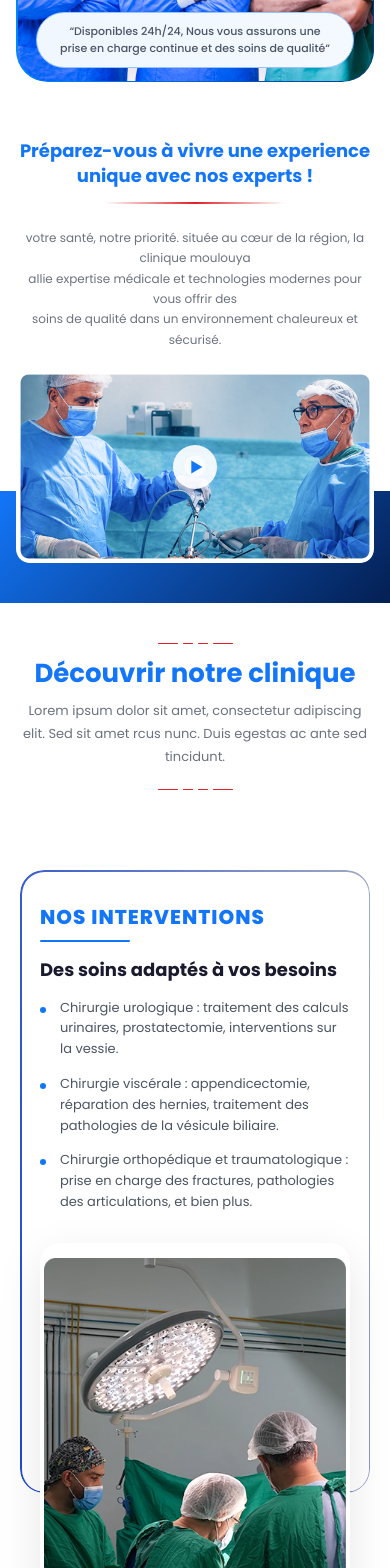
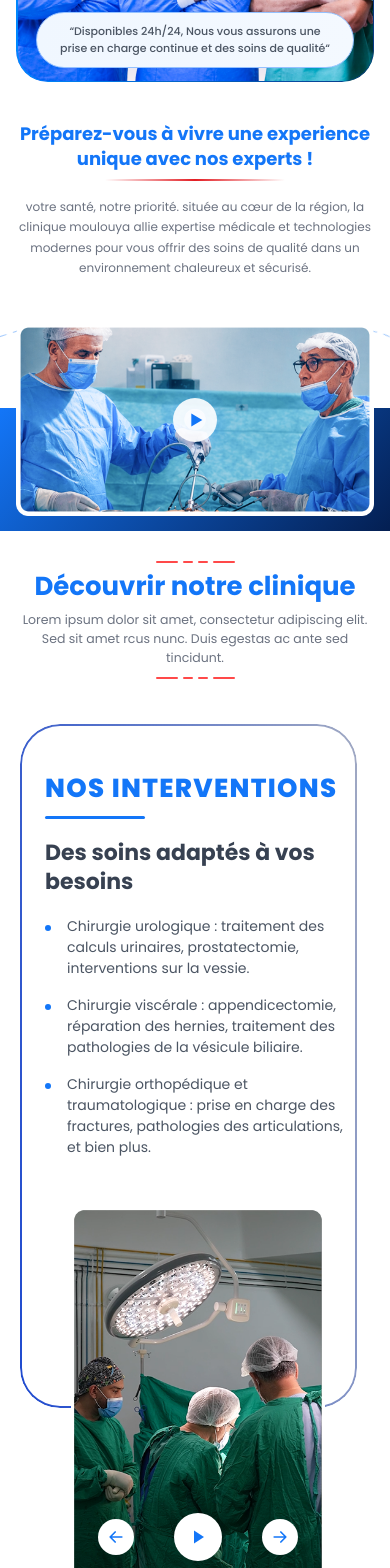
Before and after one commit to ouahid155-mohamed/C.MOULOUYA, a React (Vite) app in the folder c.moulouya/: page / in a window 390 px wide. Shown: the part 420-1988 px from the top of the page. Built offline with nearby package versions, Linux system fonts and the light colour scheme.

Commit message:
modification finale V2 HomePage

```diff
--- a/c.moulouya/src/components/ContactFooter/ContactFooter.css
+++ b/c.moulouya/src/components/ContactFooter/ContactFooter.css
@@ -5,7 +5,7 @@
 ══════════════════════════════════════════════════════════════ */
 .cf-wrapper {
     width: 100%;
-    padding: 48px 64px;
+    padding: 20px 64px 48px;
     box-sizing: border-box;
     background: #ffffff;
     font-family: "Poppins", sans-serif;
@@ -21,7 +21,7 @@
     padding: 48px 52px;
     position: relative;
     box-sizing: border-box;
-    max-width: 1200px;
+    max-width: 1400px;
     margin: 0 auto;
 }
 
@@ -337,7 +337,7 @@
 
 @media (max-width: 768px) {
     .cf-wrapper {
-        padding: 24px 16px;
+        padding: 15px 16px;
     }
 
     .cf-inner {
--- a/c.moulouya/src/components/InterventionsSection/InterventionsSection.css
+++ b/c.moulouya/src/components/InterventionsSection/InterventionsSection.css
@@ -5,7 +5,7 @@
 ══════════════════════════════════════════════════════════════ */
 .is-wrapper {
     width: 100%;
-    padding: 80px 48px;
+    padding: 30px 48px;
     background: transparent;
     font-family: "Poppins", sans-serif;
     box-sizing: border-box;
@@ -23,12 +23,6 @@
     overflow: visible;
     gap: 40px;
     /* Espace net entre image et texte comme sur l'image */
-}
-
-@media (min-width: 1600px) {
-    .is-container {
-        max-width: 1300px;
-    }
 }
 
 /* ── Cadre décoratif dégradé arrondi ── */
@@ -63,13 +57,13 @@
     margin-left: 50px;
     overflow: hidden;
     /* vide les quatre angles */
-    border-radius: 32px;
+    border-radius: 40px;
     /* arrondit les coins du panneau vidéo */
 }
 
 .is-bg-rect {
     position: absolute;
-    border-radius: 32px;
+    border-radius: 40px;
     object-fit: cover;
     pointer-events: none;
     border: 1px solid rgba(19, 118, 248, 0.2);
@@ -97,18 +91,20 @@
     position: relative;
     width: 100%;
     height: 100%;
-    border-radius: 32px;
+    border-radius: 40px;
     overflow: hidden;
-    box-shadow: 0 15px 45px rgba(0, 0, 0, 0.1);
+    /*box-shadow: 0 15px 45px rgba(0, 0, 0, 0.1);*/
     z-index: 3;
     background: transparent;
 }
 
 .is-image {
-    width: 100%;
+    width: 89%;
     height: 100%;
     object-fit: cover;
     display: block;
+    margin: 0 auto; /* Centrage global */
+    border-radius: 0;
 }
 
 /* Boutons slider */
@@ -120,7 +116,6 @@
     display: flex;
     align-items: center;
     gap: 30px;
-    /* Espace augmenté entre les trois boutons */
     z-index: 5;
 }
 
@@ -266,31 +261,31 @@
 ══════════════════════════════════════════════════════════════ */
 @media (max-width: 800px) {
 
-    /* Wrapper : espace en bas pour le débordement */
+    /* Wrapper : espace en bas très réduit pour le débordement */
     .is-wrapper {
-        padding: 40px 20px 280px;
+        padding: 15px 20px 140px;
         overflow: visible;
     }
 
-    /* Container : cadre transparent sans background blanc */
+    /* Container : cadre dégradé qui contient tout */
     .is-container {
         flex-direction: column;
         gap: 0;
         background: transparent;
-        border-radius: 24px;
-        padding: 32px 20px 0;
+        border-radius: 40px;
+        padding: 45px 25px 40px;
         box-shadow: none;
         overflow: visible;
         position: relative;
     }
 
-    /* Pseudo-élément pour la bordure dégradée (le cadre) */
+    /* Pseudo-élément pour la bordure dégradée (le cadre bleu) */
     .is-container::before {
         content: "";
         position: absolute;
         inset: 0;
-        border-radius: 24px;
-        padding: 1.5px;
+        border-radius: 40px;
+        padding: 2px;
         background: linear-gradient(82.26deg, #204BCF 1%, rgba(16, 38, 105, 0.4) 99.38%);
         -webkit-mask: linear-gradient(#fff 0 0) content-box, linear-gradient(#fff 0 0);
         mask: linear-gradient(#fff 0 0) content-box, linear-gradient(#fff 0 0);
@@ -298,12 +293,6 @@
         mask-composite: exclude;
         z-index: 0;
         pointer-events: none;
-        width: auto;
-        height: auto;
-        top: 0;
-        left: 0;
-        right: 0;
-        bottom: 0;
         transform: none;
     }
 
@@ -311,52 +300,65 @@
     .is-right {
         order: -1;
         border-radius: 0;
-        padding: 0 0 30px 0;
+        padding: 0 0 40px 0;
         min-height: auto;
         z-index: 1;
         background: transparent;
     }
 
     .is-tag {
-        font-size: 20px;
+        font-size: 26px;
+        font-weight: 800;
+        color: #1376F8;
     }
 
     .is-tag-line {
-        width: 90px;
-        margin-bottom: 16px;
+        width: 100px;
+        height: 2.5px;
+        background: #1376F8;
+        margin-bottom: 20px;
     }
 
     .is-title {
-        font-size: 18px;
-        margin-bottom: 16px;
+        font-size: 22px;
+        font-weight: 700;
+        color: #374151;
+        margin-bottom: 20px;
     }
 
     .is-list {
-        gap: 14px;
+        gap: 16px;
     }
 
     .is-list-item {
-        font-size: 13px;
+        font-size: 14px;
+        line-height: 1.5;
+        padding-left: 22px;
     }
 
-    /* Image : moitié dedans, moitié dehors (Une seule unité visuelle) */
+    /* Image : Moitié dedans, moitié dehors, centrée avec espace côtés */
     .is-left-wrapper {
         order: 1;
-        width: 100%;
-        max-width: 420px;
-        height: 500px;
-        margin: 0 auto -250px;
-        border-radius: 20px;
+        width: 95%;
+        /* Même dimension (ratio) que desktop */
+        height: 520px;
+        margin: 0 auto -279px;
+        /* Moitié dehors */
+        border-radius: 12px;
         z-index: 2;
-        overflow: visible;
-        padding: 0; /* Suppression du padding qui créait le 2ème cadre */
-        box-shadow: none; /* Suppression de l'ombre extérieure */
+        overflow: hidden;
         background: transparent;
+        /*box-shadow: 0 10px 30px rgba(0, 0, 0, 0.1);*/
+        transform: translateX(3px);
     }
 
     .is-left {
         border-radius: 20px;
-        height: 100%;
+        height: 79%;
+    }
+
+    .is-image {
+        /* Déjà centré globalement */
     }
 
     .is-bg-rect {
@@ -364,7 +366,7 @@
     }
 
     .is-controls {
-        bottom: 40px;
-        gap: 24px;
+        bottom: 48px;
+        gap: 40px;
     }
 }
--- a/c.moulouya/src/components/SectionHeader/SectionHeader.css
+++ b/c.moulouya/src/components/SectionHeader/SectionHeader.css
@@ -5,7 +5,7 @@
   display: flex;
   flex-direction: column;
   align-items: center;
-  padding: 80px 24px;
+  padding: 50px 24px;
   font-family: "Poppins", sans-serif;
   text-align: center;
   box-sizing: border-box;
@@ -27,8 +27,10 @@
 
 .sh-deco-line {
   display: block;
-  height: 1.5px;
+  height: 2px;
   border-radius: 999px;
+  background-color: #FF4949 !important;
+  opacity: 1 !important;
 }
 
 .sh-deco-line.sh-long {
@@ -40,7 +42,7 @@
 }
 
 .sh-red {
-  background-color: #E31E24;
+  background-color: #FF4949 !important;
 }
 
 .sh-title {
@@ -57,24 +59,38 @@
   color: #6B7280;
   line-height: 1.75;
   margin: 0;
-  max-width: 520px;
+  max-width: 800px;
 }
 
 @media (max-width: 600px) {
+  .sh-wrapper {
+    padding: 30px 13px; /* Espacement minimal et symétrique */
+  }
+
   .sh-title {
     font-size: 26px;
+    margin-bottom: 12px;
   }
 
   .sh-subtitle {
-    font-size: 13px;
+    font-size: 12.5px;
+    max-width: 100%;
+    line-height: 1.5;
+    margin: 0;
   }
 
-  .sh-wrapper {
-    padding: 40px 16px;
+  .sh-deco-top {
+    margin-bottom: 10px;
+    margin-top: 0;
+  }
+
+  .sh-deco-bottom {
+    margin-top: 10px;
+    margin-bottom: 0;
   }
 
   .sh-deco-line.sh-long {
-    width: 20px;
+    width: 22px;
   }
 
   .sh-deco-line.sh-medium {
--- a/c.moulouya/src/components/VideoSection/VideoSection.css
+++ b/c.moulouya/src/components/VideoSection/VideoSection.css
@@ -17,21 +17,21 @@
 .vs-container {
     display: flex;
     align-items: center;
-  max-width: 1100px;
+    max-width: 1400px;
     margin: 0 auto;
     gap: 40px;
 }
 
 @media (min-width: 1600px) {
     .vs-container {
-    max-width: 1300px;
+        max-width: 1400px;
     }
 }
 
 .vs-text {
     text-align: center;
-    padding: 30px 24px 32px;
-    max-width: 800px;
+    padding: 10px 24px 32px;
+    max-width: 1200px;
     margin: 0 auto;
 }
 
@@ -85,14 +85,14 @@
 
 .vs-deco-left {
     /* centre du cercle aligné sur le bord gauche de la vidéo */
-    left: calc(48% - 570px);
+    left: calc(43% - 570px);
     top: 50%;
     transform: translateY(-50%) rotate(-17.86deg);
 }
 
 .vs-deco-right {
     /* centre du cercle aligné sur le bord droit de la vidéo */
-    right: calc(48% - 570px);
+    right: calc(43% - 570px);
     top: 50%;
     transform: translateY(-50%) rotate(-17.86deg);
 }
@@ -102,16 +102,16 @@
     position: relative;
     z-index: 2;
     width: 100%;
-    max-width: 960px;
+    max-width: 1100px;
     border-radius: 22px;
     overflow: hidden;
     cursor: pointer;
-    box-shadow: none;
-    transition: none;
+    box-shadow: 0 15px 45px rgba(0, 0, 0, 0.1);
+    transition: all 0.3s ease;
 }
 
 .vs-video-box:hover {
-    box-shadow: none;
+    transform: scale(1.01);
 }
 
 .vs-video-thumb {
@@ -119,6 +119,7 @@
     height: auto;
     display: block;
     object-fit: cover;
+    border-radius: 0;
 }
 
 /* ── Bouton play ── */
@@ -157,7 +158,6 @@
     height: 52%;
     background: linear-gradient(135deg, #1376F8 0%, #041f52 100%);
     z-index: 0;
-    border-radius: 0;
 }
 
 /* ══════════════════════════════════════════════════════════════
@@ -179,11 +179,6 @@
     .vs-video-container {
         padding: 0 32px;
     }
-
-    .vs-deco {
-        width: 50px;
-        height: 100px;
-    }
 }
 
 /* ══════════════════════════════════════════════════════════════
@@ -193,6 +188,11 @@
     .vs-title {
         font-size: 18px;
         line-height: 1.4;
+        margin: 0 0 8px;
+    }
+
+    .vs-title-line {
+        margin: 0 auto 16px;
     }
 
     .vs-subtitle {
@@ -201,21 +201,41 @@
     }
 
     .vs-text {
-        padding: 32px 16px 20px;
+        padding: 15px 16px 15px;
+    }
+
+    .vs-text br {
+        display: none;
     }
 
     .vs-video-container {
-        padding: 0 16px 40px;
+        padding: 30px 16px 15px;
     }
 
-    /* Cacher les décos sur petit écran */
     .vs-deco {
-        display: none;
+        display: block;
+        width: 140px;
+        height: 140px;
     }
+
+    .vs-deco-left {
+        left: -40px;
+        top: 45%;
+    }
+
+    .vs-deco-right {
+        right: -40px;
+        top: 45%;
     }
 
     .vs-video-box {
-    border-radius: 14px;
+        border-radius: 0;
+        box-shadow: none;
+        overflow: visible;
+    }
+
+    .vs-video-thumb {
+        border-radius: 0;
     }
 
     .vs-play-btn {
@@ -227,7 +247,4 @@
         width: 44px;
         height: 44px;
     }
-
-.vs-blue-bg {
-    height: 48%;
 }
--- a/c.moulouya/src/index.css
+++ b/c.moulouya/src/index.css
@@ -29,9 +29,6 @@
     font-size: 16px;
   }
 
-  @media (min-width: 1600px) {
-    font-size: 20px;
-  }
 }
 
 @media (prefers-color-scheme: dark) {
--- a/c.moulouya/src/pages/Home.jsx
+++ b/c.moulouya/src/pages/Home.jsx
@@ -20,7 +20,6 @@ function Home() {
                 subtitle="Lorem ipsum dolor sit amet, consectetur adipiscing elit. Sed sit amet rcus nunc. Duis egestas ac ante sed tincidunt."
             />
             <InterventionsSection />
-            <div style={{ marginBottom: "-20px" }}></div>
             <SectionHeader
                 title="Nos Docteurs"
                 subtitle="Lorem ipsum dolor sit amet, consectetur adipiscing elit. Sed sit amet rcus nunc. Duis egestas ac ante sed tincidunt."
```
Also changed, not shown: c.moulouya/src/components/DoctorsSection/DoctorsSection.css (+11 -11 lines), c.moulouya/src/components/NavBar/NavBar.css (+29 -11 lines), c.moulouya/src/components/SpecialitiesSection/SpecialitiesSection.css (+8 -8 lines), c.moulouya/src/components/SpecialitiesSection/SpecialitiesSection.jsx (+18 -12 lines). Lines whose indentation alone changed are shown as unchanged.
